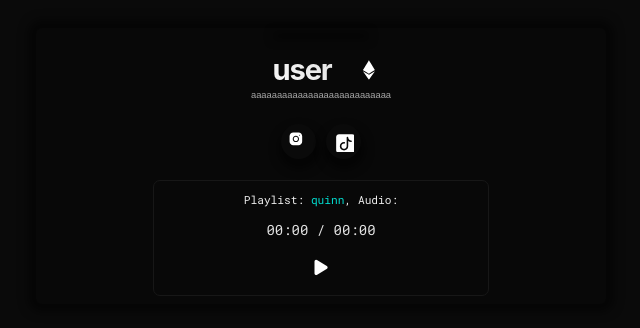
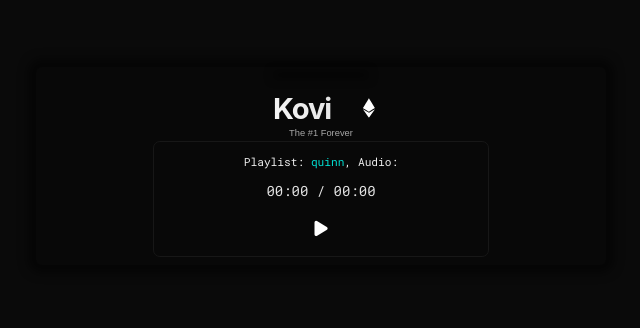
Before and after one commit to v4pes/Website, a plain HTML site: page index.html in a window 1280 px wide. Shown: the part 234-562 px from the top of the page, without its empty margins (319-959 px from the left). Drawn offline with nearby package versions, Linux system fonts and the light colour scheme; a web font is replaced by a local one.

Commit message:
Update index.html

```diff
--- a/index.html
+++ b/index.html
@@ -47,7 +47,7 @@
             <div class="wrapper">
               <div class="inner">
                 <div>
-                  <h1 id="souls">user</h1>
+                  <h1 id="souls">Kovi</h1>
                 </div>
                 <div>
                   <ul id="badges" class="badges icons">
@@ -66,25 +66,7 @@
             </div>
           </span>
           </div>
-          <p id="desc">aaaaaaaaaaaaaaaaaaaaaaaaaaa</p>
-          <ul id="socials" class="socials icons">
-            <li>
-              <a target="_blank" class="github-icon" href="https://www.instagram.com/" aria-label="GitHub">
-                <svg>
-                  <use xlink:href="#GithubIco-white"></use>
-                </svg>
-                <span class="label">GitHub</span>
-              </a>
-            </li>
-            <li>
-              <a target="_blank" class="discod-icon" href="https://www.tiktok.com/" aria-label="Discord">
-                <svg>
-                  <use xlink:href="#DiscordIco-white"></use>
-                </svg>
-                <span class="label">Discord</span>
-              </a>
-            </li>
-          </ul>
+          <p id="desc">The #1 Forever</p>
           <div id="controls" class="controls container default">
             <div class="wrapper">
               <div class="inner">
```
